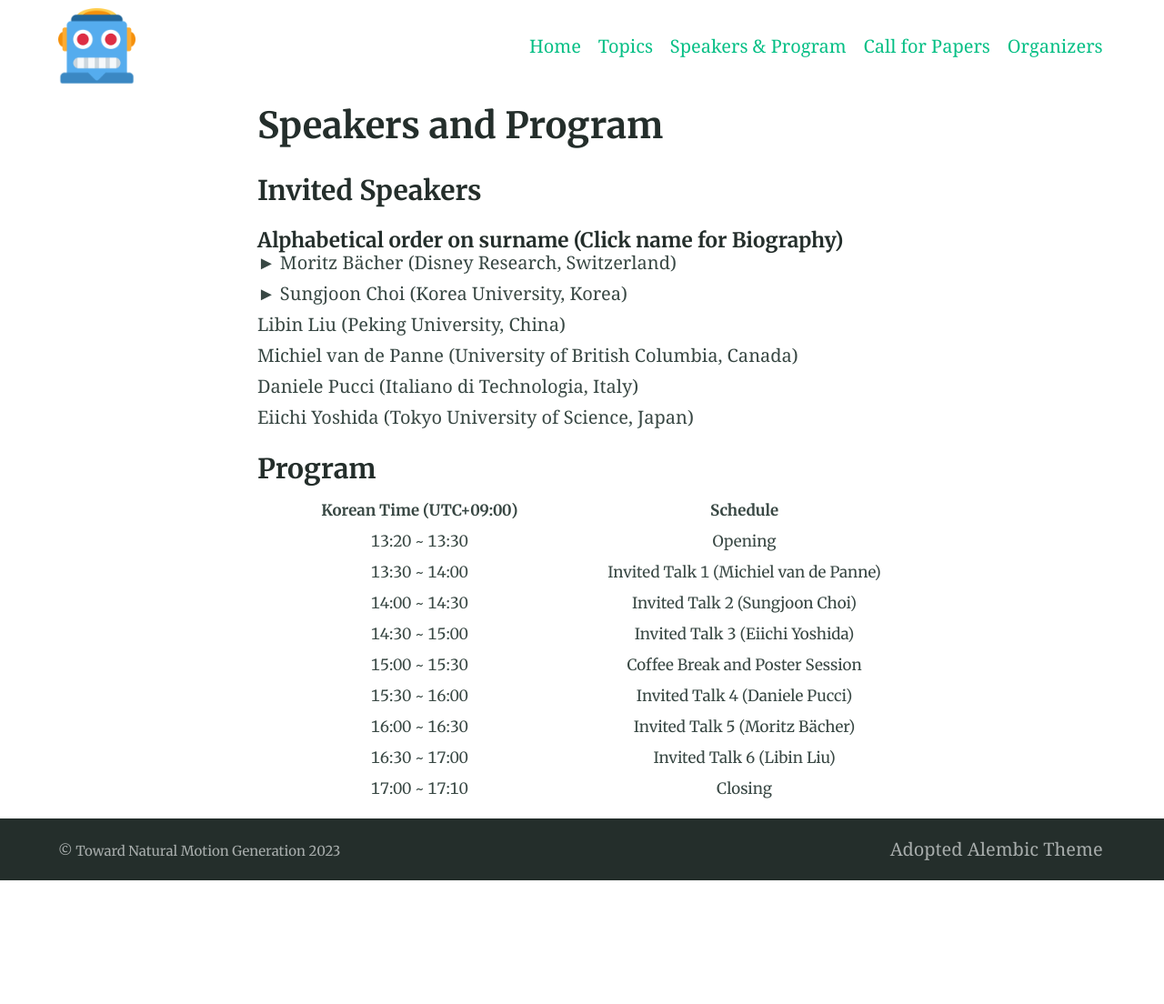
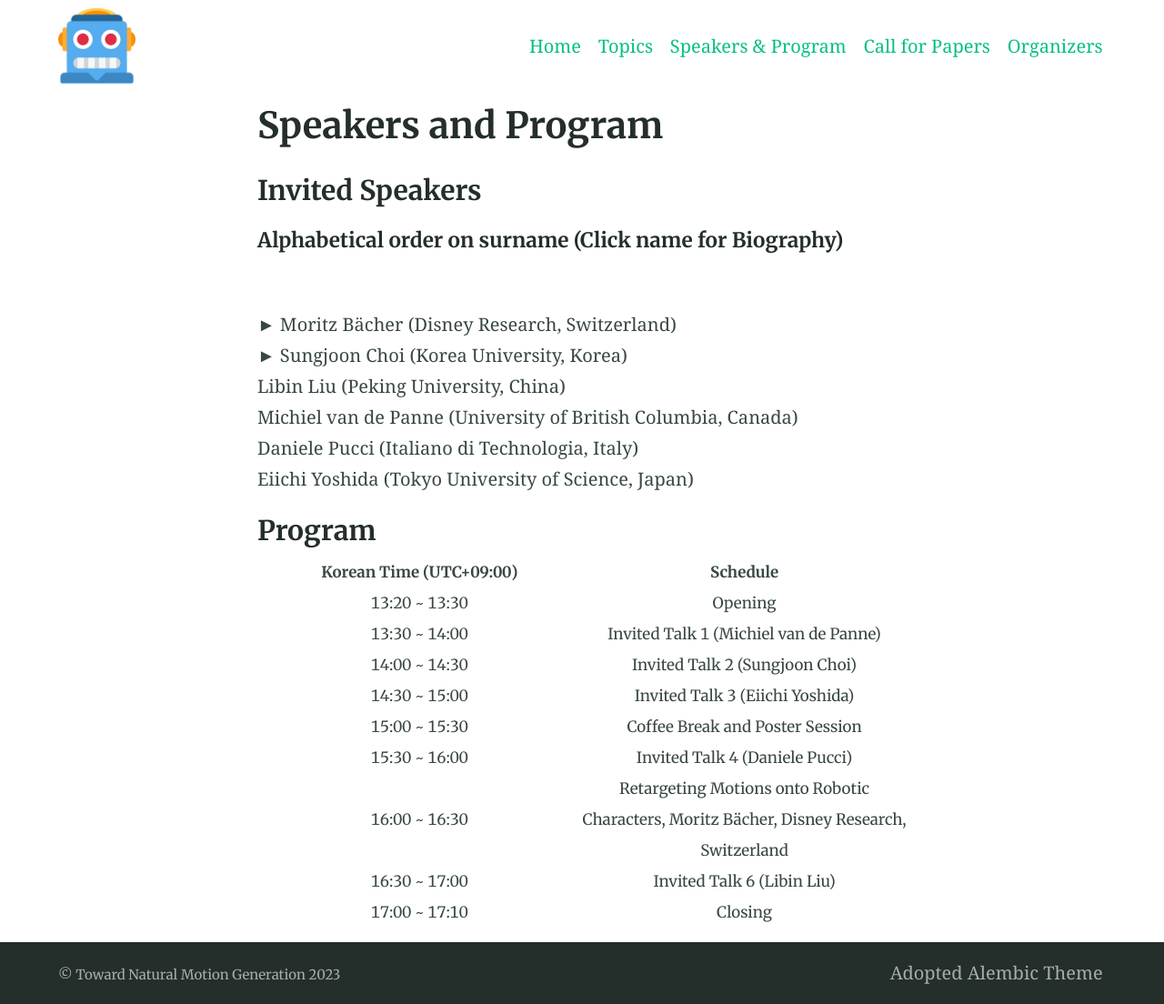
Before and after one commit to toward-natural-motion-generation/rss2023, a Jekyll site: the page built from speakers_and_program.md, in a window 1280 px wide. Shown: the whole page at 91% size. Built offline with Jekyll 4.4.1, drawn with Linux system fonts in a browser that asks for light colours; before the commit the page ends 968 px from its top, so only the background shows below that; some of the changed text lies outside the part shown.

Commit message:
add moritz abstract

```diff
--- a/speakers_and_program.md
+++ b/speakers_and_program.md
@@ -6,7 +6,7 @@
 ### Invited Speakers
 
 ##### Alphabetical order on surname (Click name for Biography)
-
+&nbsp;
 <Details>
 <summary>► Moritz Bächer (Disney Research, Switzerland)</summary>
 <table width="100%">
@@ -24,7 +24,7 @@
 <summary>► Sungjoon Choi (Korea University, Korea)</summary>
 <table width="100%">
   <tr>
-    <td width="25%"> <img src="../assets/images/sungjoon_choi.jpeg" alt= "" width="300" style="vertical-align: left;"></td>
+    <td width="25%"> <img src="../assets/images/sungjoon_choi.png" alt= "" width="300" style="vertical-align: left;"></td>
     <td width="5%"></td>
     <td width="70%" style="vertical-align: left; font-size: 75%;">
  Sungjoon Choi is presently an assistant professor at Korea University in the Department of Artificial Intelligence. He received Ph.D. in Electrical and Computer Engineering from Seoul National University (2018) and a B.S. degree in Electrical Engineering and Computer Science from Seoul National University (2012). Dr. Choi was a postdoc at Disney Research  Los Angeles, focussing on applying machine learning methods in robotics. Before joining Disney Research, he was a research scientist at Kakao Brain in Korea. His research interests include sample-efficient reinforcement learning and human-robot interaction, and received Best Conference Paper Finalist Award at the 2016 IEEE International Conference on Robotics and Automation (ICRA).
@@ -87,7 +87,12 @@
   </tr>
   <tr>
     <td width="30%" style="text-align: center; vertical-align: left;"> 16:00 ~ 16:30 </td>
-    <td width="70%" style="text-align: center; vertical-align: left;"> Invited Talk 5 (Moritz Bächer) </td>
+    <td width="70%" style="text-align: center; vertical-align: left;">
+    <Details>
+    <summary>Retargeting Motions onto Robotic Characters, Moritz Bächer, Disney Research, Switzerland</summary>
+    Abstract: Legged robots or fixed-base robotic characters are built to perform highly dynamic motions. However, it remains challenging to retarget expressive motions onto these complex systems. In this talk, I will first discuss a versatile inverse kinematics to retarget artist-specified motion onto robotic systems with kinematic loops. I will then talk about a differentiable flexible multibody dynamics that enables us to retarget motions onto soft and lightweight robotic characters while suppressing vibrations. Finally, I will discuss a technique that permits the retargeting of motion capture data onto legged systems with a novel differentiable optimal control technique, accounting for differences in proportions and mass distribution of the source of input motion and the robot.
+    </Details>
+    </td>
   </tr>
   <tr>
     <td width="30%" style="text-align: center; vertical-align: left;"> 16:30 ~ 17:00 </td>
```
